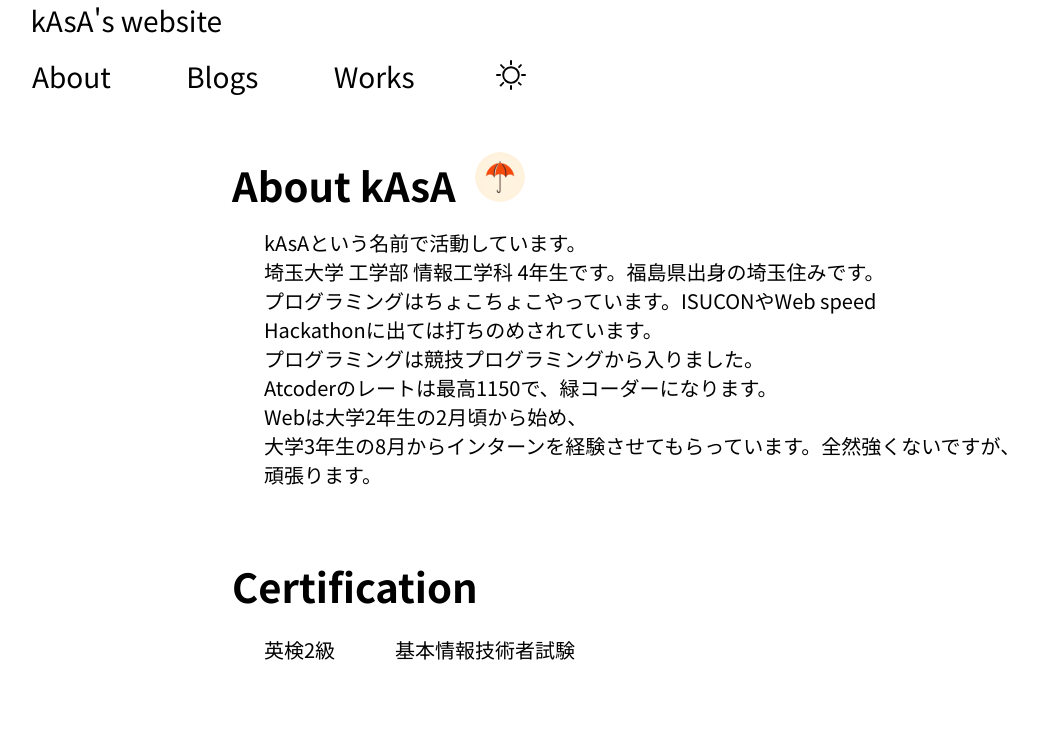
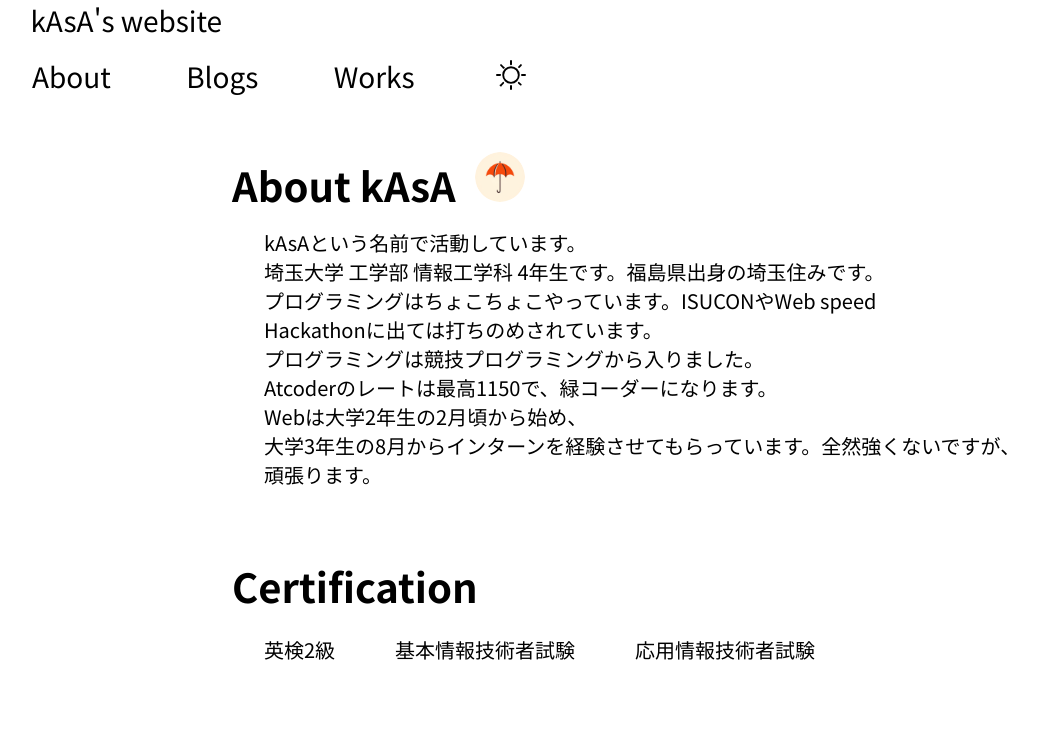
Before and after one commit to kasa021/portfolio5, an Astro site: page /about in a window 1280 px wide. Shown: the top 729 px of the page, without its empty margins (8-1046 px from the left). Built offline with nearby package versions, Linux system fonts and the light colour scheme; Astro itself is replaced by a stand-in of ours.

Commit message:
資格の部分を書き直した

```diff
--- a/src/components/About/Certification.astro
+++ b/src/components/About/Certification.astro
@@ -3,6 +3,6 @@ import styles from "./Certification.module.css";
 ---
 <div>
     <h2 class={styles.h2}>Certification</h2>
-    <p class ={styles.p}>英検2級　　　基本情報技術者試験
+    <p class ={styles.p}>英検2級　　　基本情報技術者試験　　　応用情報技術者試験
     </p>
 </div>
```
